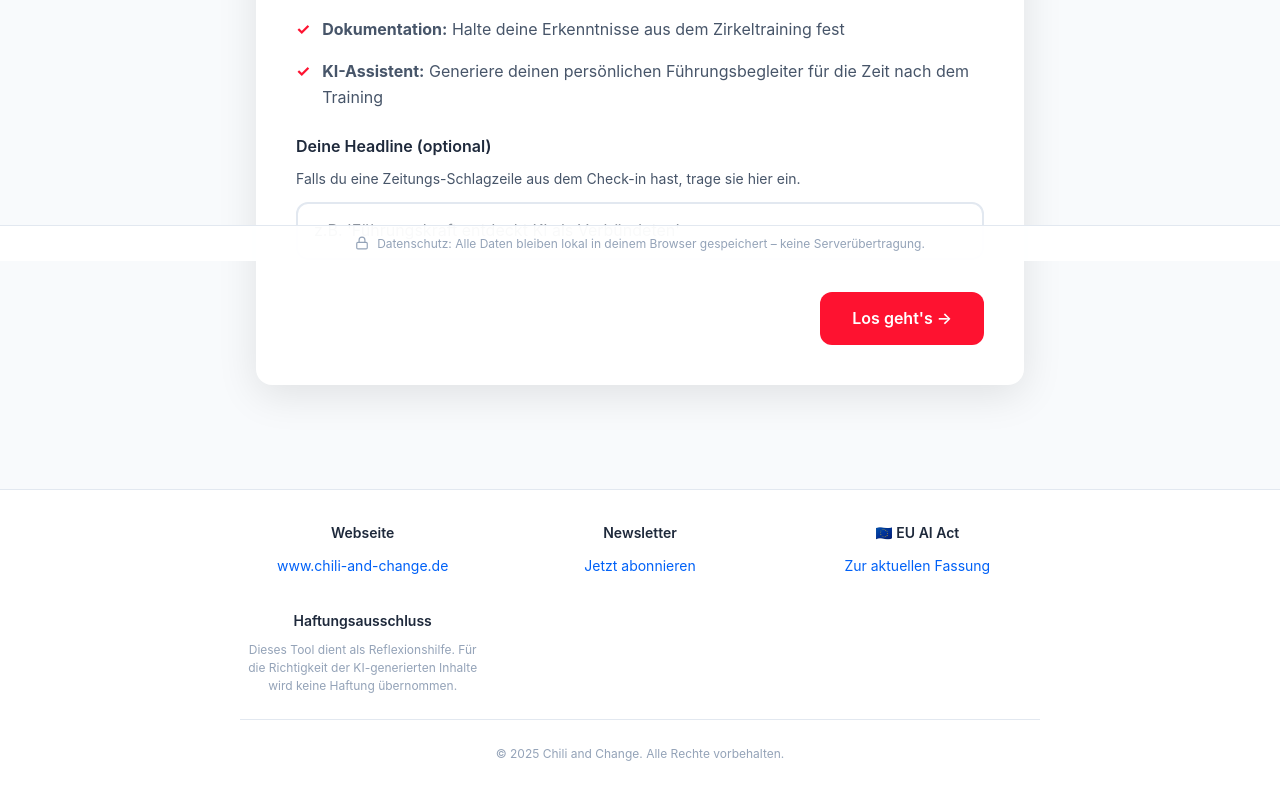
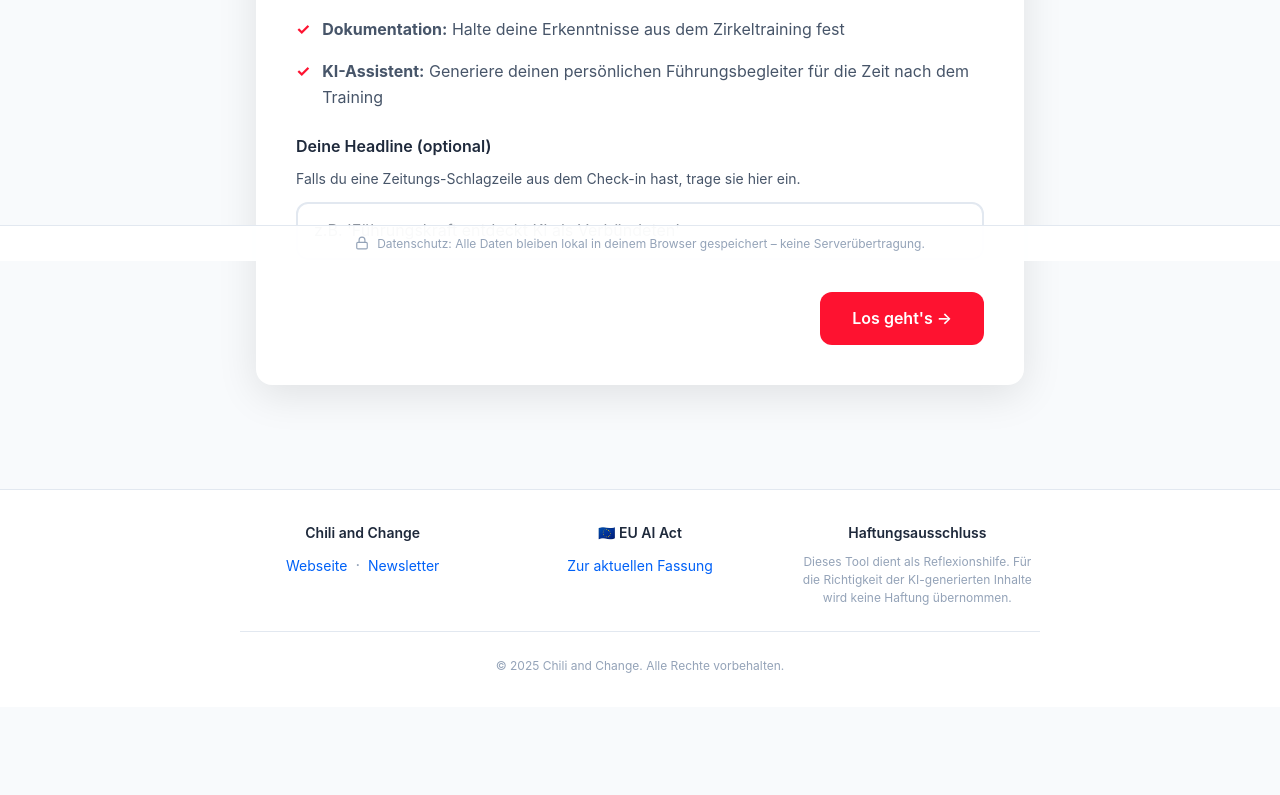
Before and after one commit to nicoluccii/leadingaichange, a Next.js app: page / in a window 1280 px wide. Shown: the part 539-1334 px from the top of the page. After the commit the page ends 1246 px from the top, so only its background shows below. Built offline with nearby package versions, Linux system fonts and the light colour scheme.

Commit message:
Consolidate footer: combine website and newsletter links
Merge Webseite and Newsletter into single "Chili and Change" column
for cleaner 3-column footer layout.

```diff
--- a/src/app/page.tsx
+++ b/src/app/page.tsx
@@ -1255,12 +1255,10 @@ export default function Home() {
       <footer className="footer">
         <div className="footer-grid">
           <div className="footer-col">
-            <h4>Webseite</h4>
-            <a href="https://www.chili-and-change.de" target="_blank" rel="noopener noreferrer">www.chili-and-change.de</a>
-          </div>
-          <div className="footer-col">
-            <h4>Newsletter</h4>
-            <a href="https://t9dd5820b.emailsys1a.net/204/693/1ffdc28d7b/subscribe/form.html?_g=1762792068" target="_blank" rel="noopener noreferrer">Jetzt abonnieren</a>
+            <h4>Chili and Change</h4>
+            <a href="https://www.chili-and-change.de" target="_blank" rel="noopener noreferrer">Webseite</a>
+            <span style={{ margin: '0 0.5rem', color: 'var(--text-light)' }}>·</span>
+            <a href="https://t9dd5820b.emailsys1a.net/204/693/1ffdc28d7b/subscribe/form.html?_g=1762792068" target="_blank" rel="noopener noreferrer">Newsletter</a>
           </div>
           <div className="footer-col">
             <h4>🇪🇺 EU AI Act</h4>
```
